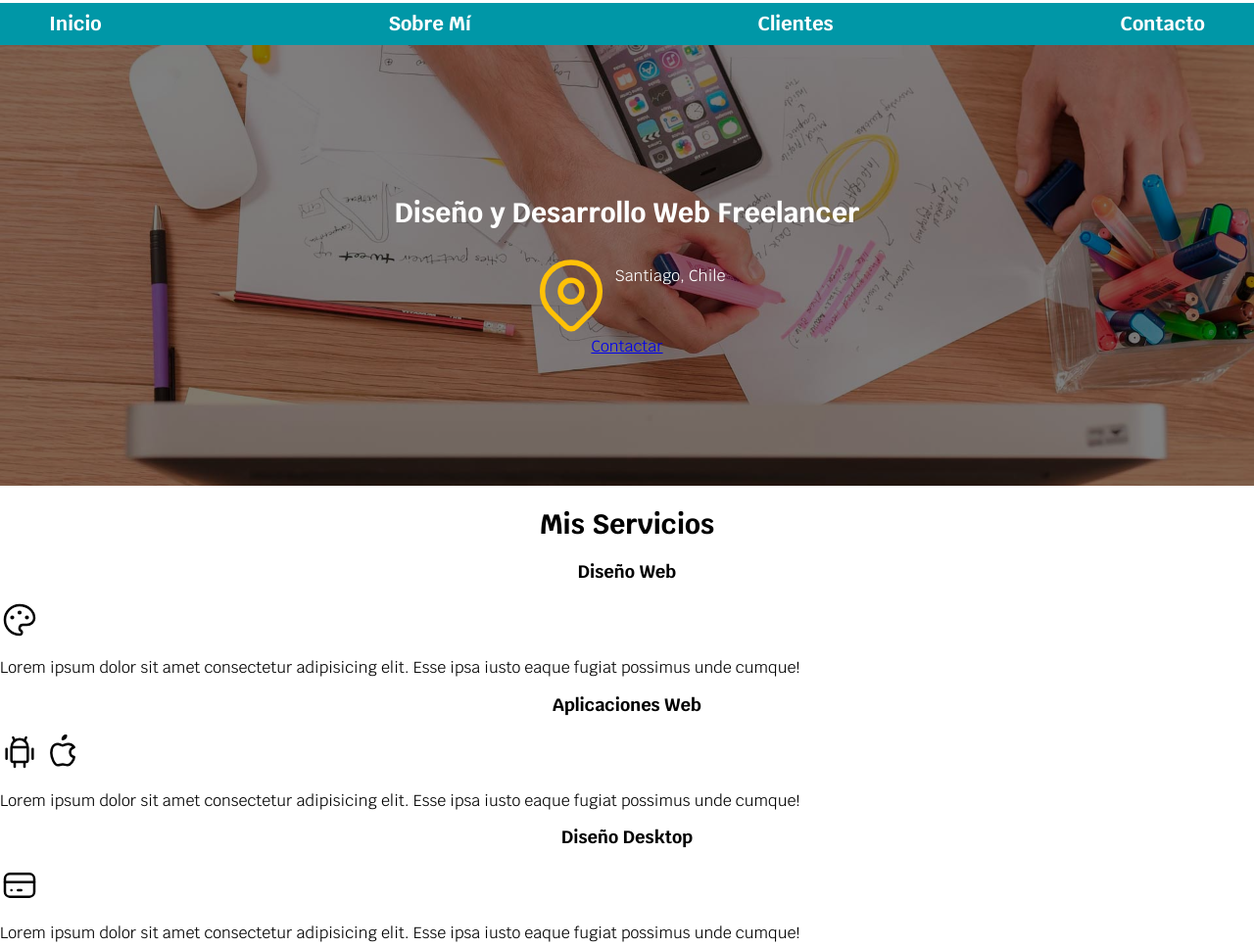
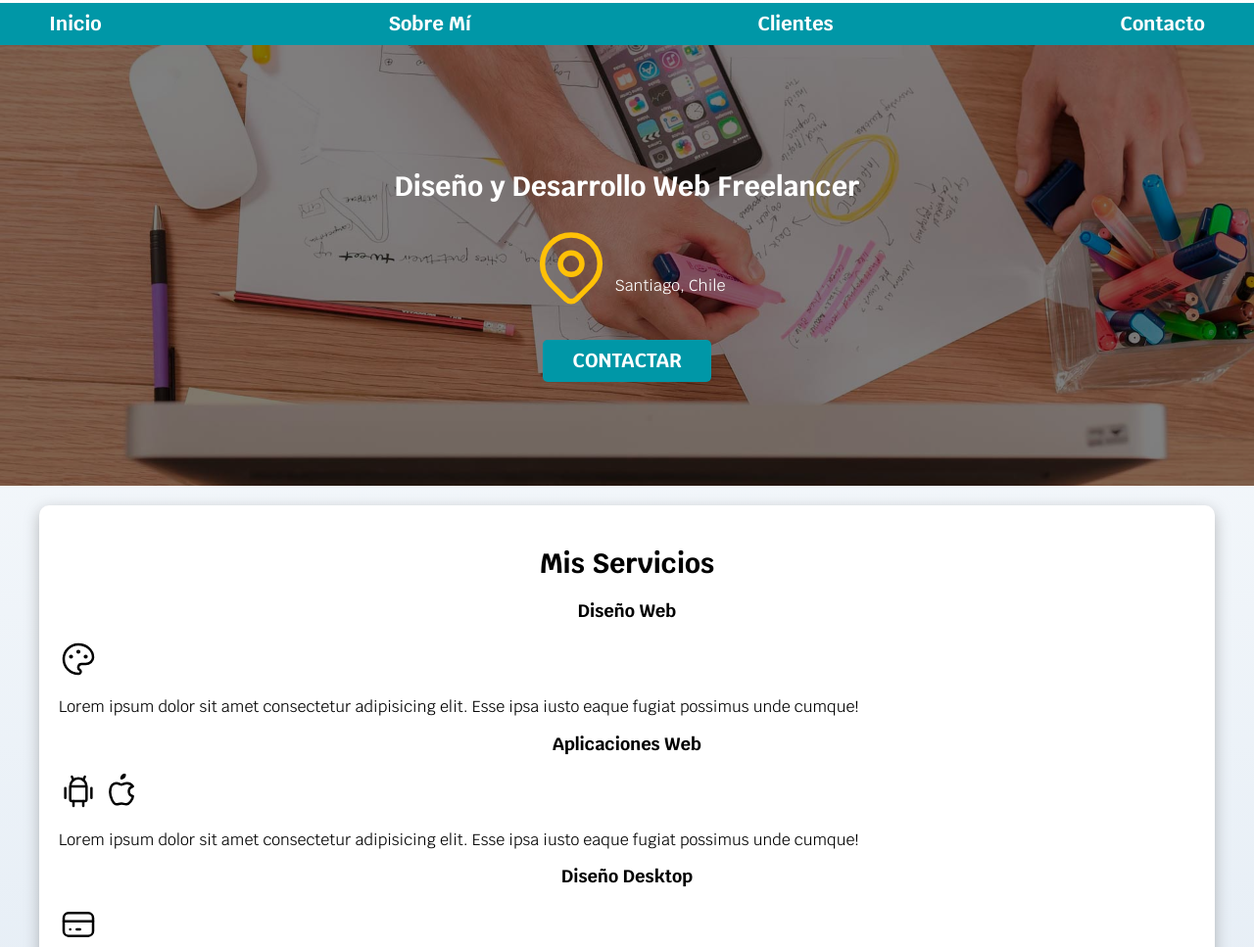
Before and after one commit to dev-diegov/sitio-freelancer, a plain HTML site: page index.html in a window 1280 px wide. Shown: the part 92-1059 px from the top of the page at 98% size. Drawn offline with Linux system fonts and the light colour scheme.

Commit message:
botón y somras

```diff
--- a/css/styles.css
+++ b/css/styles.css
@@ -4,6 +4,7 @@
     --primario: #FFC107;
     --secundario: #0097A7;
     --gris: #757575;
+    --grisClaro: #DFE9F3;
 }
 
 html{
@@ -18,6 +19,16 @@ html{
 body{
     font-size: 16px; /* 1rem = 10px con la configuración de html y body*/
     font-family: 'Krub', sans-serif;
+    background-image:linear-gradient(to top, var(--grisClaro) 0%, var(--blanco) 100%);
+}
+
+.sombra{
+    -webkit-box-shadow: 0px 5px 15px 0px rgba(112,112,112,0.48);
+    -moz-box-shadow: 0px 5px 15px 0px rgba(112,112,112,0.48);
+    box-shadow: 0px 5px 15px 0px rgba(112,112,112,0.48);
+    background-color: var(--blanco);
+    padding: 2rem;
+    border-radius: 1rem;
 }
 
 h1{
@@ -75,6 +86,7 @@ h1,h2,h3{
     background-size: cover;
     height: 450px;
     position: relative;
+    margin-bottom: 2rem;
 }
 
 .contenido-hero{
@@ -95,6 +107,21 @@ h1,h2,h3{
 
 .ubicacion{
     display: flex;
+    align-items: flex-end;
+}
+
+.boton{
+    background-color: var(--secundario);
+    color: var(--blanco);
+    padding: 1rem 3rem;
+    margin-top: 3rem;
+    font-size: 2rem;
+    text-decoration: none;
+    text-transform: uppercase;
+    font-weight: 700;
+    border-radius: .5rem;
+    width: 90%;
+    text-align: center;
 }
 
 @media (min-width: 768px){
@@ -102,4 +129,7 @@ h1,h2,h3{
         flex-direction: row;
         justify-content: space-between;
     }
+    .boton{
+        width: auto;
+    }
 }
--- a/index.html
+++ b/index.html
@@ -42,11 +42,11 @@
                 <p>Santiago, Chile</p>
             </div>
 
-            <a href="#">Contactar</a>
+            <a href="#" class="boton">Contactar</a>
         </div>
     </section>
 
-    <main>
+    <main class="contenedor sombra">
         <h2>Mis Servicios</h2>
 
         <section>
@@ -93,9 +93,10 @@
             </svg>
             <p>Lorem ipsum dolor sit amet consectetur adipisicing elit. Esse ipsa iusto eaque fugiat possimus unde cumque!</p>
         </section>
+    </main>
 
-        <section>
-            <h2>Contacto</h2>
+    <section>
+        <h2>Contacto</h2>
 
             <form>
                 <fieldset>
@@ -132,5 +133,4 @@
             <p>Todos los derechos reservados. Diego Donoso Vera Freelancer</p>
         </footer>
 
-    </main>
 </body>
```
